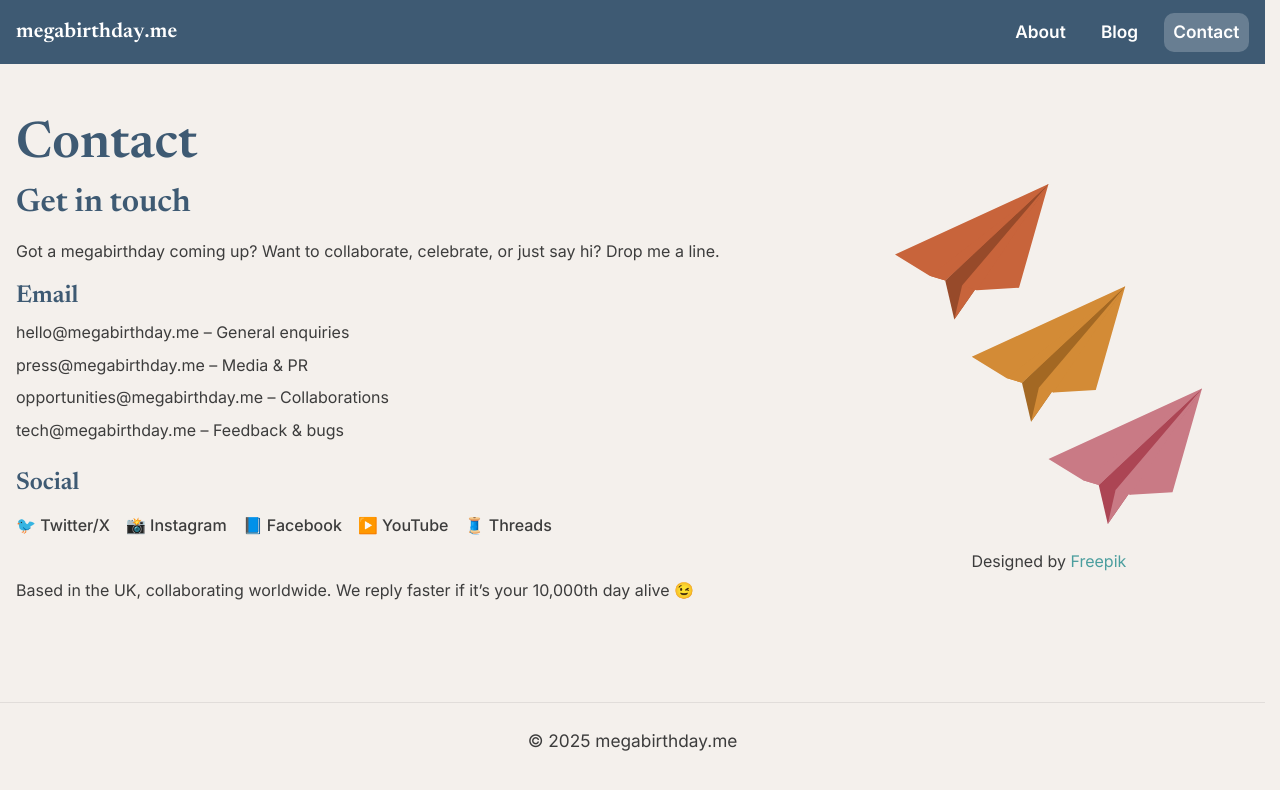
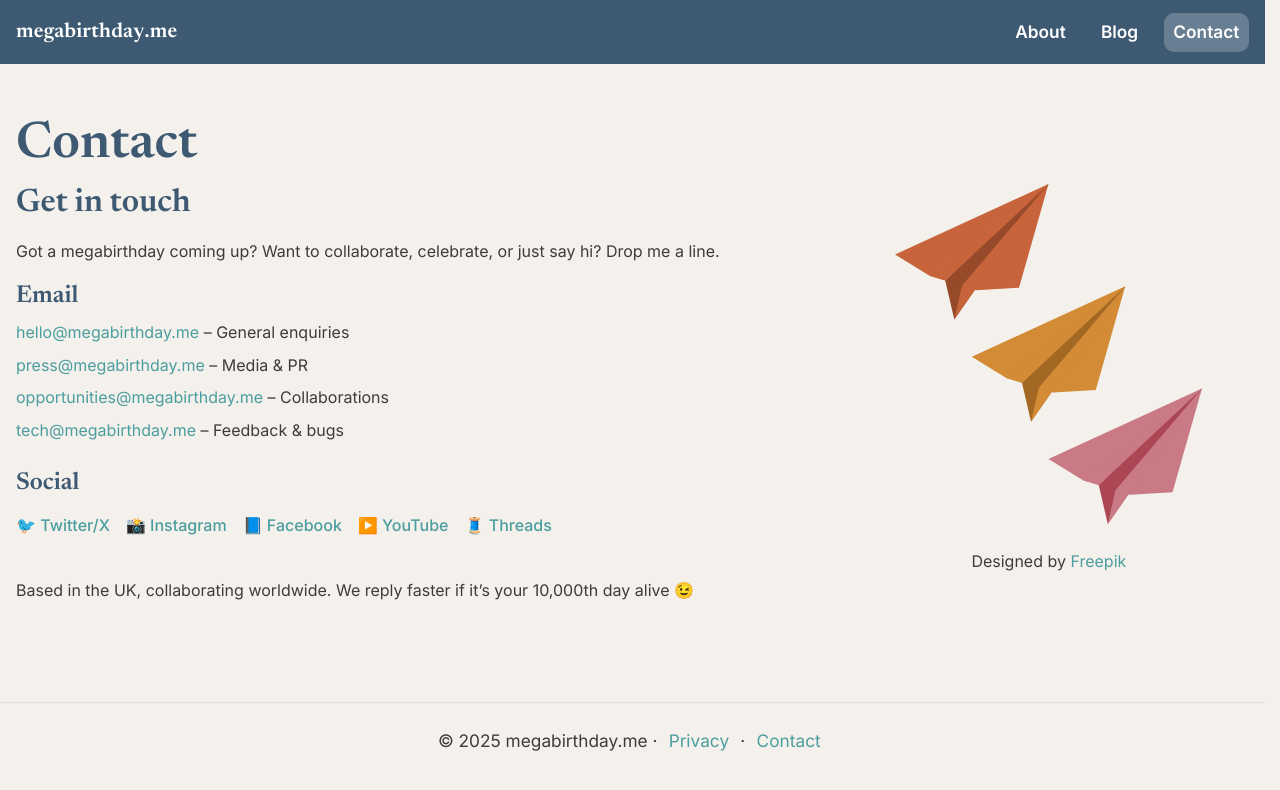
Before and after one commit to Vazool/megabirthday, a Jekyll site: the page built from contact.html, in a window 1280 px wide. Shown: the top 790 px of the page. Built offline with Jekyll 4.4.1, drawn with Linux system fonts in a browser that asks for light colours.

Commit message:
Add footer + privacy page, unify link styles, add skip-link, tighten DNS trust (SPF, DMARC, CAA) (#27)
* tweak layout.hml for debugging

* uncommented svg in default.html

* Change to layout.html for social preview

* Refactor social previews: single OG/Twitter block with global defaults

* Social preview: hard reset image cache (MB_social_preview_v1.jpg)

* content + style updates: blog typos, blog footnote, index.html cleanup, .mb-footnote moved global

* Add SEO hygiene: meta tags, sitemap, robots.txt, front-matter descriptions, draft template

* Force meta descriptions (for SEO) and reduce blog image size to <300kb

* Blog index perf: add thumbs + lazy/fetchpriority; restore v2 hero images

* Add footer + privacy page, unify link styles, add skip-link, tighten DNS trust (SPF, DMARC, CAA)

```diff
--- /dev/null
+++ b/_includes/footer.html
@@ -0,0 +1,7 @@
+<footer class="site-footer">
+  <div class="container">
+    © {{ site.time | date: "%Y" }} megabirthday.me ·
+    <a href="/privacy/">Privacy</a> ·
+    <a href="{% link contact.html %}">Contact</a>
+  </div>
+</footer>
--- a/_layouts/default.html
+++ b/_layouts/default.html
@@ -44,25 +44,48 @@
 <meta name="twitter:image:alt" content="{{ page.twitter_alt | default: 'Megabirthday logo with three balloons on terracotta background' }}" />
 <meta name="twitter:site" content="@{{ twitter_handle }}" />
 
+<script type="application/ld+json">
+{
+  "@context": "https://schema.org",
+  "@type": "Organization",
+  "name": "Megabirthday",
+  "url": "https://megabirthday.me",
+  "logo": "https://megabirthday.me/assets/images/logo.png",
+  "sameAs": [
+    "https://x.com/megabirthday_me",
+    "https://www.instagram.com/megabirthday_me",
+    "https://www.facebook.com/megabirthday_me",
+    "https://www.youtube.com/@megabirthday_me",
+    "https://www.threads.net/@megabirthday_me"
+  ],
+  "contactPoint": [{
+    "@type": "ContactPoint",
+    "email": "hello@megabirthday.me",
+    "contactType": "customer support",
+    "areaServed": "GB"
+  }]
+}
+</script>
 
 </head>
 
 <body{% if page.wallpaper_test %} class="wallpaper-test"{% endif %}>
 
+  <a class="skip-link" href="#main">Skip to content</a>
+
   {%- include header.html -%}
 
-  <main>
+  <main id = "main">
     <div class="container">
       {{ content }}
     </div>
   </main>
 
-  <footer class="site-footer">
-    <div class="container">© {{ site.time | date: "%Y" }} megabirthday.me</div>
-  </footer>
-
   <!-- JS: load at the end; defer = run after HTML is parsed -->
   <script src="{{ '/assets/js/megabirthday.js' | relative_url }}" defer></script>
   <script src="{{ '/assets/js/site.js'         | relative_url }}" defer></script>
+
+  {% include footer.html %}
+
 </body>
 </html>
--- a/assets/css/main.css
+++ b/assets/css/main.css
@@ -52,7 +52,32 @@
 .mb-hero__title{ color: var(--smoky-navy); font-size: clamp(2rem, 4vw, 3.1rem); line-height:1.15; margin:0 0 .6rem; }
 
 /* =========================================================
-   3) LAYOUT
+   3) ACCESSIBILITY UTILITIES
+   ========================================================= */
+.skip-link {
+  position: absolute;
+  left: -999px;
+  top: auto;
+  width: 1px;
+  height: 1px;
+  overflow: hidden;
+}
+
+.skip-link:focus {
+  left: 1rem;
+  top: 1rem;
+  width: auto;
+  height: auto;
+  background: #fff;
+  color: var(--smoky-navy);
+  padding: .5rem .75rem;
+  border-radius: .5rem;
+  z-index: 1000;
+}
+
+
+/* =========================================================
+   4) LAYOUT
    ========================================================= */
 .container{
   max-width: var(--container);
@@ -73,7 +98,7 @@
 .page.prose a{ font-size: 1em; line-height: inherit; }
 
 /* =========================================================
-   4) HEADER / NAV
+   5) HEADER / NAV
    ========================================================= */
 .site-header{
   background: var(--smoky-navy); color:#fff;
@@ -115,7 +140,7 @@
 .prose > :first-child{ margin-top: 0 !important; }
 
 /* =========================================================
-   5) HERO + CALCULATOR
+   6) HERO + CALCULATOR
    ========================================================= */
 .mb-hero{ padding-block: clamp(2rem, 5vw, 4rem); background: var(--off-white); }
 .mb-hero .container{ max-width: var(--container-hero); }
@@ -212,7 +237,7 @@
 #result.mb-result:empty{ display:block !important; border-top-color:transparent !important; }
 
 /* =========================================================
-   6) BLOG (index + post)
+   7) BLOG (index + post)
    ========================================================= */
 .blog-grid{
   display:grid;
@@ -250,7 +275,7 @@
 .post-nav{ display:flex; justify-content:space-between; margin-top:2rem; font-size:.9rem; }
 
 /* =========================================================
-   7) ABOUT PAGE COMPONENTS
+   8) ABOUT PAGE COMPONENTS
    ========================================================= */
 .about-wrapper{ display:flex; align-items:flex-start; gap:2rem; margin:0 0 2rem; }
 .about-text{ flex:2; }
@@ -259,7 +284,7 @@
 .image-attribution{ font-size:.75rem; margin-top:.5rem; color:#777; }
 
 /* =========================================================
-   8) CONTACT PAGE AND SOCIAL LINKS
+   9) CONTACT PAGE AND SOCIAL LINKS
    ========================================================= */
 .contact-list{
   list-style: none;
@@ -273,11 +298,12 @@
 
 .contact-list a{
   text-decoration: none;
-  color: var(--link-color);
+  color: var(--warm-teal);
 }
 
 .contact-list a:hover{
   text-decoration: underline;
+  color: var(--dusty-rose);
 }
 
 .footnote{
@@ -304,15 +330,16 @@
 .social-links a{
   text-decoration: none;
   font-weight: 500;
-  color: var(--link-color);
+  color: var(--warm-teal);
 }
 
 .social-links a:hover{
   text-decoration: underline;
+  color: var(--dusty-rose);
 }
 
 /* =========================================================
-   9) LINKS, BUTTONS, FOOTER
+   10) LINKS, BUTTONS, FOOTER
    ========================================================= */
 a{ color: var(--warm-teal); text-decoration:none; }
 a:hover{ color: var(--dusty-rose); text-decoration:underline; }
@@ -325,12 +352,35 @@
 .mb-btn:hover{ background: var(--dusty-rose); }
 
 .site-footer{
-  border-top:1px solid rgb(0 0 0 / 8%); background:var(--off-white);
-  color:var(--charcoal); padding-block: var(--space-3); text-align:center;
+  border-top: 1px solid rgb(0 0 0 / 8%);
+  background: var(--off-white);
+  color: var(--charcoal);
+  padding-block: var(--space-3);
+  text-align: center;
+}
+
+/* Keep content width consistent with the rest of the site */
+.site-footer .container{
+  max-width: var(--container);
+  margin-inline: auto;
+  padding-inline: var(--space-2);
+}
+
+/* Footer links: same behavior as global links, just spaced a touch */
+.site-footer a{
+  margin: 0 .4rem;
+  color: var(--warm-teal);
+  text-decoration: none;
+}
+.site-footer a:hover,
+.site-footer a:focus-visible{
+  color: var(--dusty-rose);
+  text-decoration: underline;
+  outline: none; /* rely on underline for focus here */
 }
 
 /* =========================================================
-   10) TYPOGRAPHY UTILITIES
+   11) TYPOGRAPHY UTILITIES
    ========================================================= */
 .mb-footnote {
   font-size: 0.85em;
@@ -345,7 +395,7 @@
 }
 
 /* =========================================================
-   11) UTILITIES
+   12) UTILITIES
    ========================================================= */
 .visually-hidden{
   position:absolute !important; width:1px; height:1px; padding:0; margin:-1px;
@@ -353,7 +403,7 @@
 }
 
 /* =========================================================
-   12) WALLPAPER TEST
+   13) WALLPAPER TEST
    ========================================================= */
 .wallpaper-test main{
   --mb-tile-url: url('/assets/images/MB_tile_image_v2.png');
@@ -384,7 +434,7 @@
 }
 
 /* =========================================================
-   13) RESPONSIVENESS LADDER (unified)
+   14) RESPONSIVENESS LADDER (unified)
    ========================================================= */
 
 /* ≤380px (tiny phones) */
@@ -539,7 +589,7 @@
 }
 
    /* =========================================================
-   14) DEBUGGING UTILITIES
+   15) DEBUGGING UTILITIES
    Toggle by adding class="is-debug" on <html> (or <body>). Reinstate by rebuilding closing comment tags
    =========================================================
 
```
Also changed, not shown: 404.html (added, +8 -0 lines), privacy/index.md (added, +23 -0 lines), .well-known/security.txt (added).
